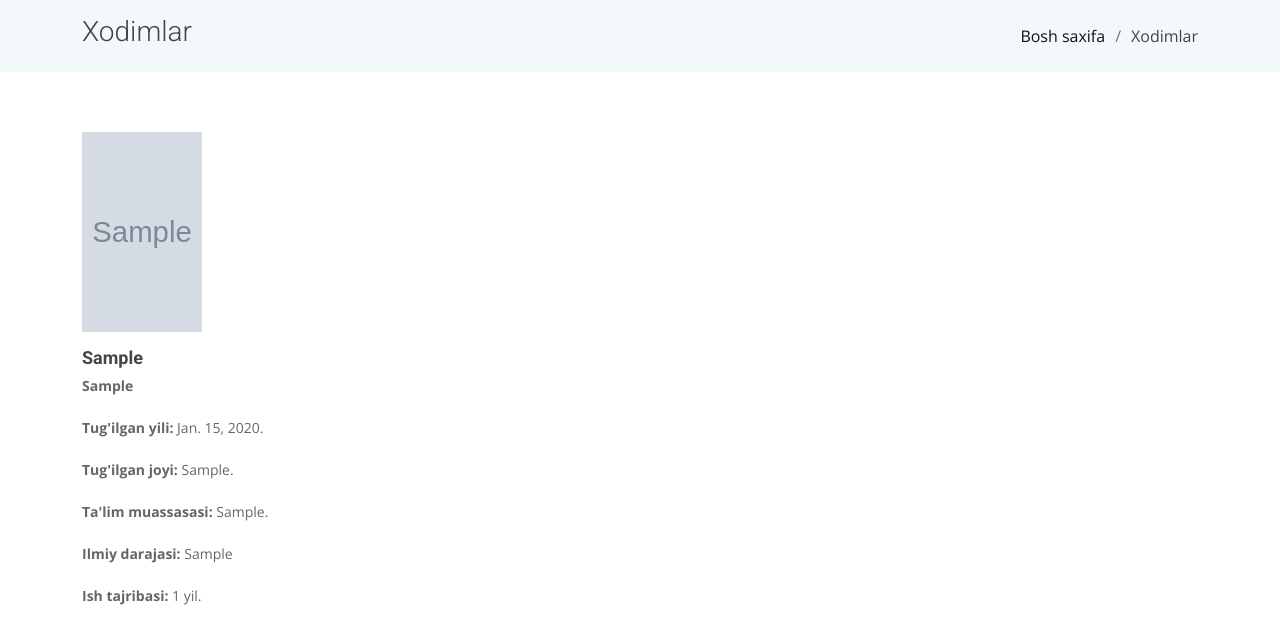
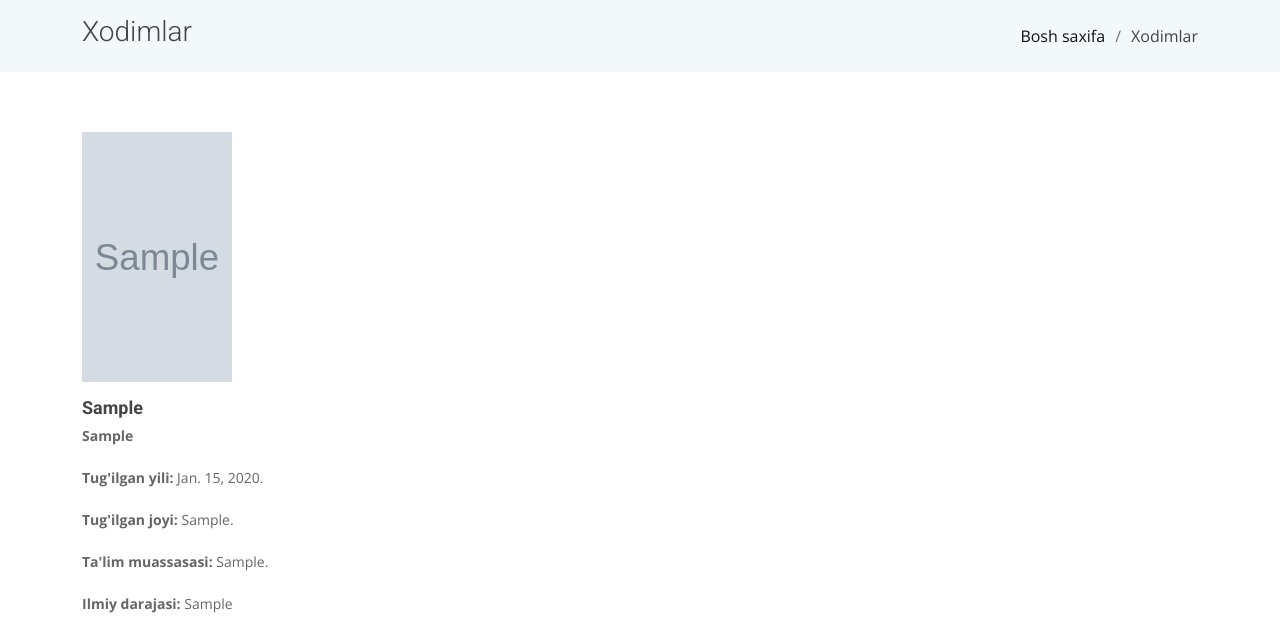
Before and after one commit to Sanjar1996/Uzun, a Django app: page /hodimlar/ in a window 1280 px wide. Shown: the part 80-702 px from the top of the page. Run offline with Django 3.2, Linux system fonts and the light colour scheme; tables that the repository leaves empty hold one stand-in row (values such as "Sample post"); grey boxes marked "Sample" are stand-in pictures; some libraries are stand-ins or nearby versions.

Commit message:
/images changed

```diff
--- a/src/static/css/style.css
+++ b/src/static/css/style.css
@@ -1414,7 +1414,8 @@ section {
 }
 
 .team .member .member-img img {
-  height: 200px;
+  width: 50%;
+  height: 250px;
 }
 
 .team .member .social {
```
